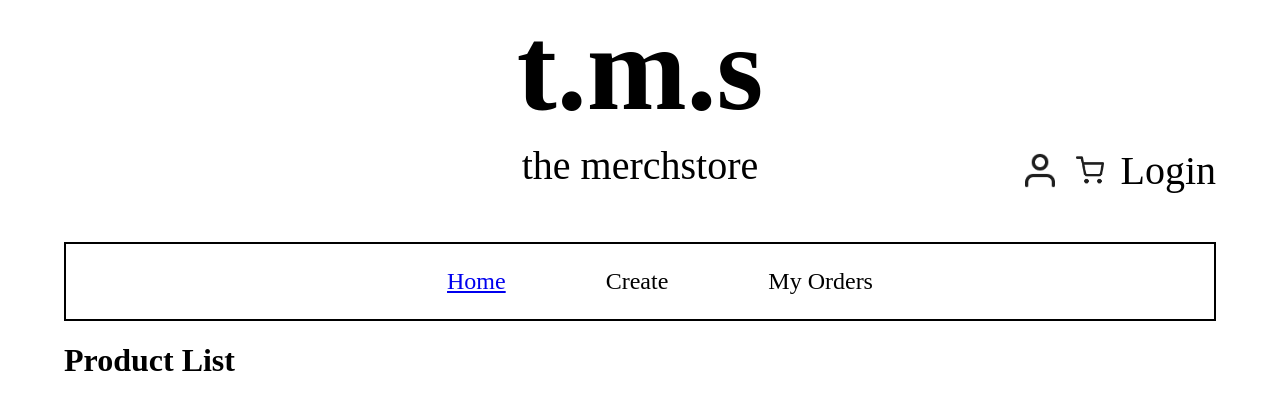
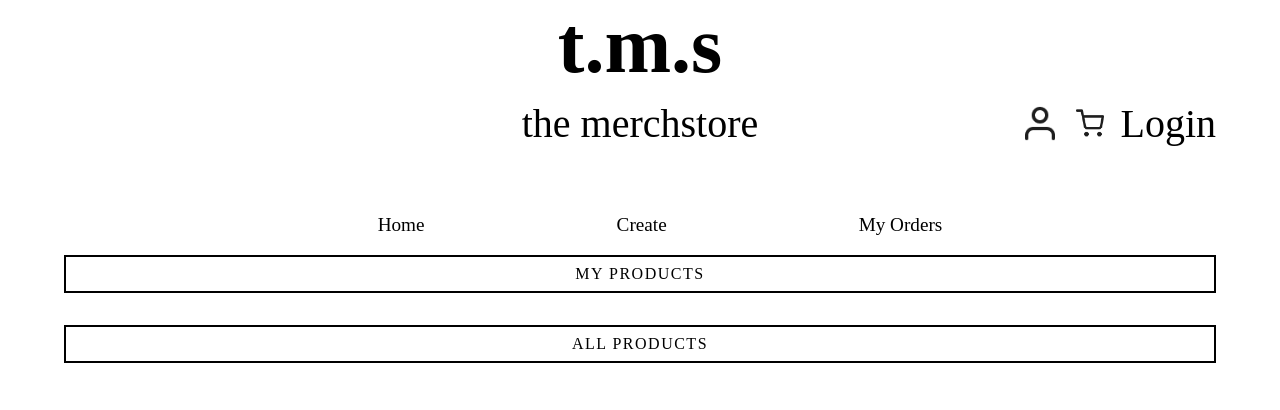
Before and after one commit to miksingsoju/A-General-Merchstore, a Django app: page /store/ in a window 1280 px wide. Shown: the top 410 px of the page. Run offline with Django 5.2, Linux system fonts and the light colour scheme; data that the repository does not hold is empty.

Commit message:
Completed Product List View

```diff
--- a/merchstore/merchstore/settings.py
+++ b/merchstore/merchstore/settings.py
@@ -11,6 +11,7 @@ https://docs.djangoproject.com/en/5.1/ref/settings/
 """
 
 from pathlib import Path
+import os
 
 # Build paths inside the project like this: BASE_DIR / 'subdir'.
 BASE_DIR = Path(__file__).resolve().parent.parent
@@ -119,8 +120,10 @@ USE_TZ = True
 
 STATIC_URL = '/static/'
 
-
 # Default primary key field type
 # https://docs.djangoproject.com/en/5.1/ref/settings/#default-auto-field
 
 DEFAULT_AUTO_FIELD = 'django.db.models.BigAutoField'
+
+MEDIA_URL = '/media/'
+MEDIA_ROOT = os.path.join(BASE_DIR, 'media')
--- a/merchstore/merchstore/urls.py
+++ b/merchstore/merchstore/urls.py
@@ -16,9 +16,12 @@ Including another URLconf
 """
 from django.contrib import admin
 from django.urls import include, path
-
+from django.conf import settings
+from django.conf.urls.static import static
 urlpatterns = [
     path('admin/', admin.site.urls),
     path('store/',include('store.urls',namespace="store")),
 
 ]
+if settings.DEBUG:
+   urlpatterns += static(settings.MEDIA_URL, document_root=settings.MEDIA_ROOT)
--- a/merchstore/store/admin.py
+++ b/merchstore/store/admin.py
@@ -7,7 +7,7 @@ from .models import *
 
 class ProductAdmin(admin.ModelAdmin):
     model = Product
-    list_display = ('name','price','stock', 'status')
+    list_display = ('name','price','stock', 'status','image')
 
 class ProductTypeAdmin(admin.ModelAdmin):
     model = ProductType
--- a/merchstore/store/models.py
+++ b/merchstore/store/models.py
@@ -29,13 +29,12 @@ class Product (models.Model):
     description = models.TextField()
     price = models.DecimalField(max_digits=99, decimal_places=2)
     stock = models.PositiveBigIntegerField(default=0)
+    image = models.ImageField(upload_to='product_images/', null=True)
 
     class Status(models.TextChoices):
         AVAILABLE = 'available', 'Available'
         ON_SALE = 'on_sale', 'On sale'
         OUT_OF_STOCK = 'out_of_stock', 'Out of stock'
-
-    # TODO: I might need to do something like add conditions?
 
     status = models.CharField(
         max_length=20,
--- a/merchstore/store/templates/base.html
+++ b/merchstore/store/templates/base.html
@@ -12,6 +12,7 @@
         font-family:'Times New Roman', Times, serif;
         padding: 0;
         margin: 0 5vw 0 5vw;
+        color: black;
     }
 
     p {
@@ -22,32 +23,44 @@
         text-align: center;
         padding: 0px;
         margin: 0;
+
+        position: sticky; /* This makes the header not move */
+        top: 0;
+        background: white;
+        z-index: 1000;
     }
 
     #tms {
-        font-size: 15vh;
+        font-size: 10vh;
         font-weight: bold;
     }
 
     #tms-small {
         font-size: 5vh;
-        padding-bottom: 10px;
+        padding-bottom: 0;
     }
+
     nav {
-    border: 0.2vw solid black;
     max-width: 100%;       /* or whatever width you like */
-    margin: auto;      /* center it horizontally */
+    margin: 0 auto 0 auto;      /* center it horizontally */
+
+    position: sticky; /* This makes the header not move */
+    top: 24vh;
+    background: white;
+    z-index: 1000;
+    z-index: 999;
+
     }
+
     nav ul{
         list-style: none;
         display: flex;
         justify-content: center;
-        font-size: 3vh;
-
+        font-size: 1.5vw;
     }
 
     nav li {
-        margin: 0 50px;
+        margin: 0 5vw 0 5vw;
     }
 
     #user_cart {
@@ -78,7 +91,16 @@
     align-items: center;
     height: 18vh; /* enough height to center vertically */
     margin-top: -5vh;
+    margin-bottom: 0;
 }
+    a , a:visited{
+        color: inherit;
+        text-decoration: none;
+    }
+    a:hover {
+        text-decoration: underline;
+    }
+
 </style>
 <body>
 
--- a/merchstore/store/templates/product_list.html
+++ b/merchstore/store/templates/product_list.html
@@ -4,20 +4,71 @@
 {% block title %} Product List {% endblock %}
 
 {% block content %}
-<h1> Product List</h1>
+<style>
+    #productIMG {
+        max-width: 100%;
+        height: auto;
+    }
+    ul {
+        display: flex;
+        gap: 5vw;
+    }
+    li {
+        list-style: none;
+        display:flex;
+        flex-wrap: wrap;
+        max-width: 25%;
+        row-gap: 10px;
+    }
+
+    #add_cart {
+        border: 0.1vw solid black;
+        text-align: center;
+        padding: 10px 30% 10px 30%;
+        letter-spacing: 1px;
+
+    }
+    #product_price {
+        font-size: medium;
+        letter-spacing: 1.5px;
+    }
+
+    .heading {
+        text-align: center;
+        letter-spacing: 1.5px;
+        color: black;
+        border: 2px solid black;
+        padding: 8px;
+
+    }
+</style>
+<p class="heading"> MY PRODUCTS</p>
 <ul>
-    {% for productType in productTypes%}
-        <h2> {{productType.name}} </h2>
+    {% for product in user_products %}
+        <li>
+            <img src="{{product.image.url}}" alt="{{product.name}}" id="productIMG">
+            <a href="{{product.get_absolute_url}}">{{product.name}}</a>
+            <span id="product_price">₱{{product.price}} PHP</span>
+            <div id="add_cart"> Add to cart</div>
+        </li>
+    {% endfor %}
+</ul>
+<p class="heading"> ALL PRODUCTS</p>
+
+{% for productType in productTypes%}
+<p>{{productType.name}}</p>
         <ul>
             {% for product in products %}
             {% if productType == product.productType%}
             <li>
+                <img src="{{product.image.url}}" alt="{{product.name}}" id="productIMG">
                 <a href="{{product.get_absolute_url}}">{{product.name}}</a>
+                <span id="product_price">₱{{product.price}} PHP</span>
+                <div id="add_cart"> Add to cart</div>
             </li>
             {% endif %}
             {% endfor %}
         </ul>
     {% endfor %}
-</ul>
 
 {% endblock %}
--- a/merchstore/store/views.py
+++ b/merchstore/store/views.py
@@ -6,11 +6,20 @@ from .models import *
 # Create your views here.
 
 def product_list(request):
-    products = Product.objects.all()
     productTypes = ProductType.objects.all()
+
+    if request.user.is_authenticated:
+        products = Product.objects.exclude(owner=request.user.profile)
+        user_products = Product.objects.filter(owner=request.user.profile)
+
+    else:
+        products = Product.objects.all()
+        user_products = Product.objects.none()
+
     ctx = {
         'products':products,
-        'productTypes':productTypes
+        'productTypes':productTypes,
+        'user_products' : user_products
     }
     return render(request,'product_list.html',ctx)
 
```
Also changed, not shown: merchstore/media/product_images/Bag1.webp (added), merchstore/media/product_images/Bag1_CjrQ03l.webp (added), merchstore/media/product_images/Bag2.webp (added), merchstore/store/migrations/0002_product_image.py (added).
